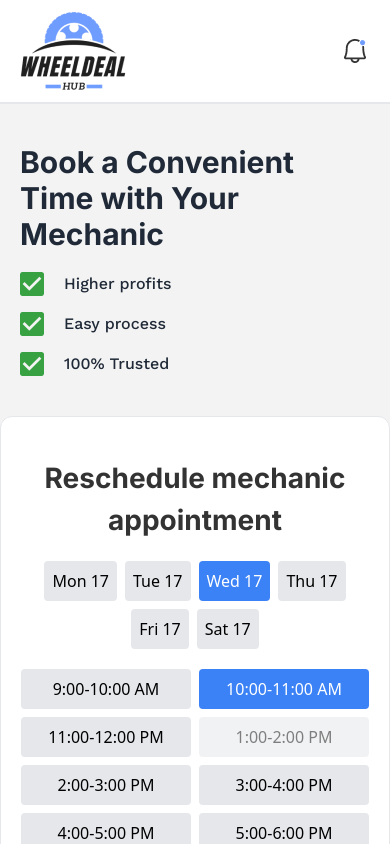
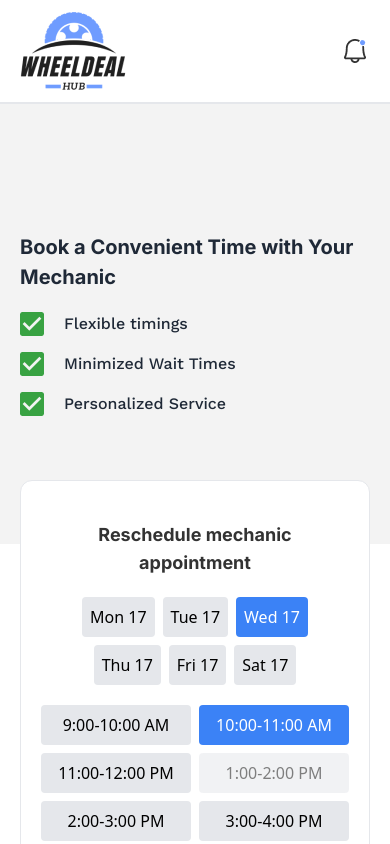
Before and after one commit to mr-corp-ca/wheelshub, a React (Create React App) app: page /sellyourcar/appointment in a window 390 px wide. Shown: the top 844 px of the page. Built offline with nearby package versions, Linux system fonts and the light colour scheme.

Commit message:
sell car pages responsive issues solved

```diff
--- a/package.json
+++ b/package.json
@@ -11,6 +11,7 @@
     "@testing-library/jest-dom": "^5.17.0",
     "@testing-library/react": "^13.4.0",
     "@testing-library/user-event": "^13.5.0",
+    "axios": "^1.7.2",
     "react": "^18.3.1",
     "react-dom": "^18.3.1",
     "react-router-dom": "^6.24.1",
--- a/src/App.js
+++ b/src/App.js
@@ -76,10 +76,10 @@ export const Layout = () => {
       <div className='xl:hidden'>
         <DropdownSidebar />
       </div>
-      <div className='hidden xl:block xl:col-span-3 lg:ml-[10%] lg:mr-20'>
+      <div className='hidden xl:block xl:col-span-2 '>
         <Sidebar />
       </div>
-      <main className='col-span-9 p-4'>
+      <main className='col-span-10 p-4'>
         <Outlet />
       </main>
     </div>
--- a/src/pages/Finance/Finance.jsx
+++ b/src/pages/Finance/Finance.jsx
@@ -111,8 +111,8 @@ function Finance() {
     <>
       <div className="">
         <div className="mainpart grid grid-cols-1 lg:grid-cols-12 gap-5">
-          <div className="col-span-12 lg:col-span-7">
-            <div className="heading flex items-center justify-between mb-5">
+          <div className="col-span-12 lg:col-span-8">
+            <div className="heading flex flex-wrap items-center justify-between mb-5">
               <h1 className="text-xl lg:text-2xl font-semibold font-inter text-[#161616]">
                 New Car listings
               </h1>
@@ -125,7 +125,7 @@ function Finance() {
               .map((_, index) => (
                 <div key={index} className="card py-4">
                   <div className="card1 border p-4 md:p-5 rounded-xl flex flex-col md:flex-row justify-between items-center">
-                    <div className="flex items-center gap-3">
+                    <div className="flex items-center flex-wrap gap-3">
                       <div>
                         <img src={audiCar} alt="Car" className="w-24 h-24 md:w-auto md:h-auto" />
                       </div>
@@ -150,7 +150,7 @@ function Finance() {
                 </div>
               ))}
           </div>
-          <div className="payments col-span-12 lg:col-span-5 ">
+          <div className="payments col-span-12 lg:col-span-4 ">
             <div className="flex items-center justify-start mb-10">
               <h1 className="text-lg lg:text-xl font-semibold font-inter text-gray-1">
                 Payments
--- a/src/pages/LandingPages/SellCarFormAppointmentTime.jsx
+++ b/src/pages/LandingPages/SellCarFormAppointmentTime.jsx
@@ -54,43 +54,38 @@ function SellCarFormAppointmentTime() {
   return (
     <>
       <Navbar2 />
-      <div className="firstpart bg-[#f3f3f3] min-h-screen h-[50vh] py-10">
-        <div className="grid grid-cols-1 md:grid-cols-8 w-full md:w-[70%] mx-auto px-5 md:px-0">
-          <div className="md:col-span-6">
-            <h1 className="text-3xl md:text-4xl lg:text-5xl font-bold font-inter text-gray-800">
-              Book a Convenient Time with
-              Your Mechanic
+      <div className="firstpart bg-[#f3f3f3] h-fit py-32">
+      <div className='grid grid-cols-1 md:grid-cols-12 gap-10  w-full md:max-w-[80%] mx-auto px-5 md:px-10 lg:pt-20'>
+          <div className='md:col-span-9 '>
+            <h1 className='text-[20px]  lg:text-[48px] font-bold font-inter text-gray-800 '>
+            Book a Convenient Time with
+            Your Mechanic
             </h1>
-            <div className="flex flex-col gap-4 mt-5">
-              <div className="flex items-center gap-5">
+            <div className='flex flex-col gap-4 mt-5 '>
+              <div className='flex items-center gap-5'>
                 <img src={greentick} alt="Green tick" />
-                <h1 className="text-base md:text-lg font-medium font-Work-sans text-gray-800">
-                  Higher profits
-                </h1>
+                <h1 className='text-base md:text-lg font-medium font-Work-sans text-gray-800'>Flexible timings</h1>
               </div>
-              <div className="flex items-center gap-5">
+              <div className='flex items-center gap-5'>
                 <img src={greentick} alt="Green tick" />
-                <h1 className="text-base md:text-lg font-medium font-Work-sans text-gray-800">
-                  Easy process
-                </h1>
+                <h1 className='text-base md:text-lg font-medium font-Work-sans text-gray-800'>Minimized Wait Times</h1>
               </div>
-              <div className="flex items-center gap-5">
+              <div className='flex items-center gap-5'>
                 <img src={greentick} alt="Green tick" />
-                <h1 className="text-base md:text-lg font-medium font-Work-sans text-gray-800">
-                  100% Trusted
-                </h1>
+                <h1 className='text-base md:text-lg font-medium font-Work-sans text-gray-800'>Personalized Service</h1>
               </div>
             </div>
           </div>
-          <div className="hidden md:flex md:col-span-2 items-center justify-center">
-            <img src={calenderImg} alt="Mechanic" />
+          <div className='hidden md:col-span-3 md:flex items-center justify-center '>
+            <img src={calenderImg} alt="Man smiling" />
           </div>
         </div>
-
-        <div className="w-full md:w-[80%] mx-auto bg-white border rounded-xl py-10 px-5 md:px-16 mt-10">
-          <div className=' flex items-center justify-center'>
+      </div>
+      <div className="cardpart flex justify-center bg-white mx-5">
+        <div className=" mb-16 -mt-16 w-full md:w-[90%] mx-auto bg-white border rounded-xl py-10 px-5 md:px-16">
+        <div className=' flex items-center justify-center'>
             <div className="  rounded-xl ">
-              <h2 className=" text-[28px] text-center font-bold font-inter text-gray-1 mb-4">Reschedule mechanic appointment</h2>
+              <h2 className=" text-lg lg:text-[28px] text-center font-bold font-inter text-gray-1 mb-4">Reschedule mechanic appointment</h2>
               <div className="flex flex-wrap justify-center mb-4">
                 {days.map((day) => (
                   <button
@@ -125,9 +120,9 @@ function SellCarFormAppointmentTime() {
             </div>
           </div>
         </div>
-      </div>
+        </div>
 
-      <div className="banner mt-[300px]">
+      <div className="banner">
         <img src={banner} className="w-full" alt="Banner" />
       </div>
 
--- a/src/pages/LandingPages/SellCarFormFindDealer.jsx
+++ b/src/pages/LandingPages/SellCarFormFindDealer.jsx
@@ -38,44 +38,46 @@ function SellCarFormFindDealer() {
   return (
     <>
       <Navbar2 />
-      <div className="firstpart bg-[#f3f3f3] min-h-screen py-10">
-        <div className="grid grid-cols-1 md:grid-cols-8 w-full md:w-[70%] mx-auto px-5 md:px-0">
-          <div className="md:col-span-6">
-            <h1 className="text-3xl md:text-4xl lg:text-5xl font-bold font-inter text-gray-800">
-              Pick a Dealer for Professional
-              Car Verification
+      <div className="firstpart bg-[#f3f3f3] h-fit py-32">
+        <div className="grid grid-cols-1 md:grid-cols-12 gap-10  w-full md:max-w-[80%] mx-auto px-5 md:px-10 lg:pt-32">
+          <div className="md:col-span-9 ">
+            <h1 className="text-[20px]  lg:text-[48px] font-bold font-inter text-gray-800 ">
+            Pick a Dealer for Professional
+            Car Verification
             </h1>
-            <div className="flex flex-col gap-4 mt-5">
+            <div className="flex flex-col gap-4 mt-5 ">
               <div className="flex items-center gap-5">
                 <img src={greentick} alt="Green tick" />
                 <h1 className="text-base md:text-lg font-medium font-Work-sans text-gray-800">
-                  Higher profits
+                Enhanced Credibility
                 </h1>
               </div>
               <div className="flex items-center gap-5">
                 <img src={greentick} alt="Green tick" />
                 <h1 className="text-base md:text-lg font-medium font-Work-sans text-gray-800">
-                  Easy process
+                Increased Market Value
                 </h1>
               </div>
               <div className="flex items-center gap-5">
                 <img src={greentick} alt="Green tick" />
                 <h1 className="text-base md:text-lg font-medium font-Work-sans text-gray-800">
-                  100% Trusted
+                Faster Sales Process
                 </h1>
               </div>
             </div>
           </div>
-          <div className="hidden md:flex md:col-span-2 items-center justify-center">
-            <img src={dealerimg} alt="Mechanic" />
+          <div className="hidden md:col-span-3 lg:flex items-center justify-center ">
+            <img src={dealerimg} alt="Man smiling" />
           </div>
         </div>
+      </div>
 
-        <div className="w-full md:w-[80%] mx-auto bg-white border rounded-xl py-10 px-5 md:px-16 mt-10">
+      <div className="cardpart flex justify-center bg-white ">
+        <div className=" mb-20 lg:-mt-10 w-full md:w-[90%] mx-auto bg-white border rounded-xl py-10 px-5 md:px-16">
           <div className="flex items-center justify-center text-2xl md:text-[28px] font-bold font-inter text-gray-800">
-            <h1>Select Dealer to  check the car</h1>
+            <h1>Select mechanic to check the car</h1>
           </div>
-          <div className="flex items-center gap-5 pt-10 pb-5">
+          <div className="flex flex-wrap items-center gap-5 pt-10 pb-5">
             <button className="rounded-lg bg-custom-blue text-white px-4 py-2 text-sm md:text-lg font-medium font-Work-sans flex items-center justify-center shadow-2xl shadow-custom-blue">
               Verified
             </button>
@@ -127,7 +129,7 @@ function SellCarFormFindDealer() {
                     </div>
                     <div className="flex items-center justify-center pb-4 md:pb-5">
                       <button className="h-[44px] md:h-[48px] px-[24px] py-[12px] md:py-[13.5px] rounded-lg text-sm md:text-lg font-medium font-Work-sans bg-custom-blue text-white flex items-center justify-center shadow-2xl shadow-custom-blue">
-                        Call now - +650 334 4545
+                        Select mechanic
                       </button>
                     </div>
                   </div>
@@ -149,14 +151,14 @@ function SellCarFormFindDealer() {
           </div>
           <div className="flex items-center justify-center my-10 pb-4 md:pb-5">
             <button
-              onClick={() => navigate("/sellyourcar/dealerAppointmentForm")}
-              className="w-[129px] h-[52px] px-[44px] py-[15.5px] rounded-lg text-sm md:text-lg font-medium font-Work-sans bg-custom-blue text-white flex items-center justify-center shadow-2xl shadow-custom-blue">
+              onClick={() => navigate("/sellyourcar/appointment")}
+              className="w-[129px] h-[52px] px-[44px] py-[15.5px] rounded-lg text-sm md:text-lg font-medium font-Work-sans bg-custom-blue text-white flex items-center justify-center shadow-2xl shadow-custom-blue"
+            >
               Next
             </button>
           </div>
         </div>
       </div>
-
       <div className="banner mt-10">
         <img src={banner} className="w-full" alt="Banner" />
       </div>
```
Also changed, not shown: src/pages/LandingPages/SellCarForm.jsx (+7 -7 lines), src/pages/LandingPages/SellCarFormFindMechanic.jsx (+16 -15 lines), 1 other file (tests, documents, lock files or other folders).
